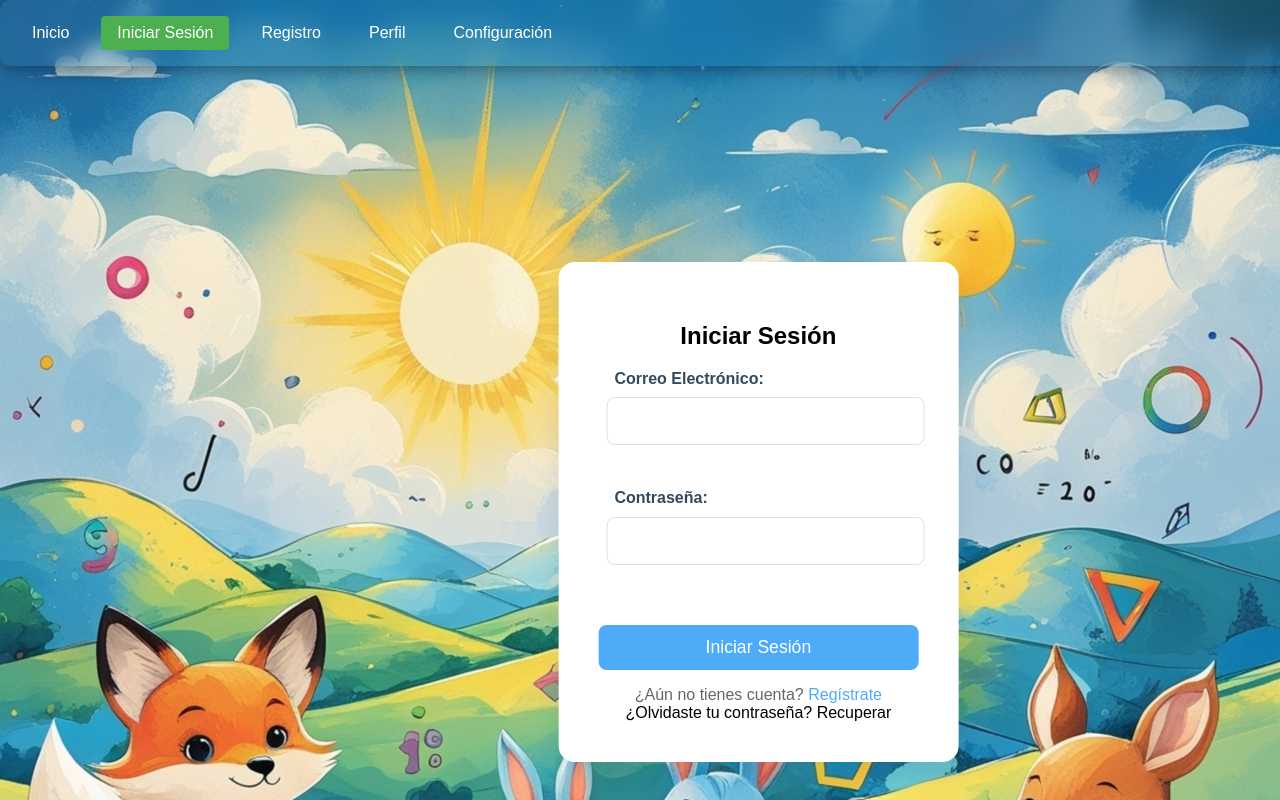
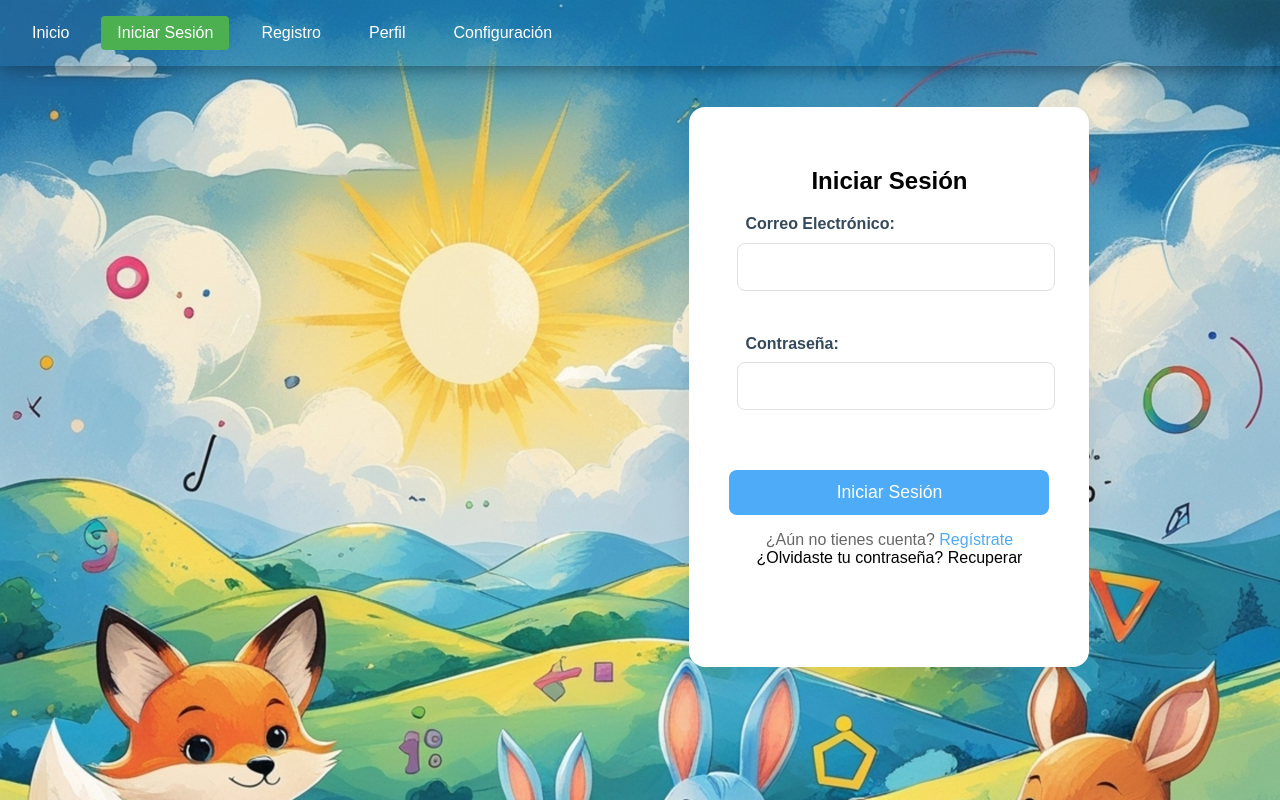
Before and after one commit to gamificacionuniminuto/proyectofinalfronts, a React (Create React App) app: page /singin in a window 1280 px wide. Shown: the top 800 px of the page. Built offline with nearby package versions, Linux system fonts and the light colour scheme.

Commit message:
cambios en el perfil

```diff
--- a/src/componentes/Navbar.css
+++ b/src/componentes/Navbar.css
@@ -1,18 +1,15 @@
-nav.navbar {
+/* src/components/Navbar.css */
+.navbar {
   box-shadow: 0px 0px 20px rgba(0, 0, 0, 0.5);
   padding: 1rem;
   display: flex;
   gap: 1rem;
-  align-items: center;
-  border-radius: 10px;
-  backdrop-filter: blur(10px); /* Efecto de desenfoque */
-  z-index: 2000;
-  position: static;
-  top: 0; /* Fija la barra de navegación en la parte superior */
+  width: 100%;
+  position: fixed; /* Fija la barra de navegación en la parte superior */
+  top: 0; /* Asegura que esté en la parte superior */
   left: 0; /* Asegura que esté alineada a la izquierda */
   right: 0; /* Asegura que esté alineada a la derecha */
-  translate: 0; /* Asegura que esté centrada en la pantalla */
-  width: 142%; /* Asegura que ocupe todo el ancho de la pantalla */
+  z-index: 1000; /* Asegura que esté por encima de otros elementos */
 
 }
 
--- /dev/null
+++ b/src/paginas/forgotpassword/ForgotPassword.css
@@ -0,0 +1,13 @@
+/* Fondo completo */
+.singin-container {
+
+    display: center;
+    position: center;
+    justify-content: center;
+    align-items: center;
+    margin-top: 40%;
+    translate: 20rem;
+    position: relative;
+    padding-bottom: 100px;
+    z-index: 1;
+  }
--- a/src/paginas/forgotpassword/ForgotPassword.js
+++ b/src/paginas/forgotpassword/ForgotPassword.js
@@ -1,5 +1,5 @@
 import React, { useState } from 'react';
-import '../singin/singin.css';
+import './ForgotPassword.css'; // Asegúrate de que la ruta sea correcta
 import { useNavigate } from 'react-router-dom';
 import Swal from 'sweetalert2';
 
--- a/src/paginas/singin/singin.css
+++ b/src/paginas/singin/singin.css
@@ -21,9 +21,10 @@
   max-width: 1500px;
   max-height: 1500px;
   margin: 10px;
-  translate: 30%;
+  translate: -160px;
   padding: 1rem;
 }
+
 
 @media (max-height: 500px) {
   .singin-container {
```
